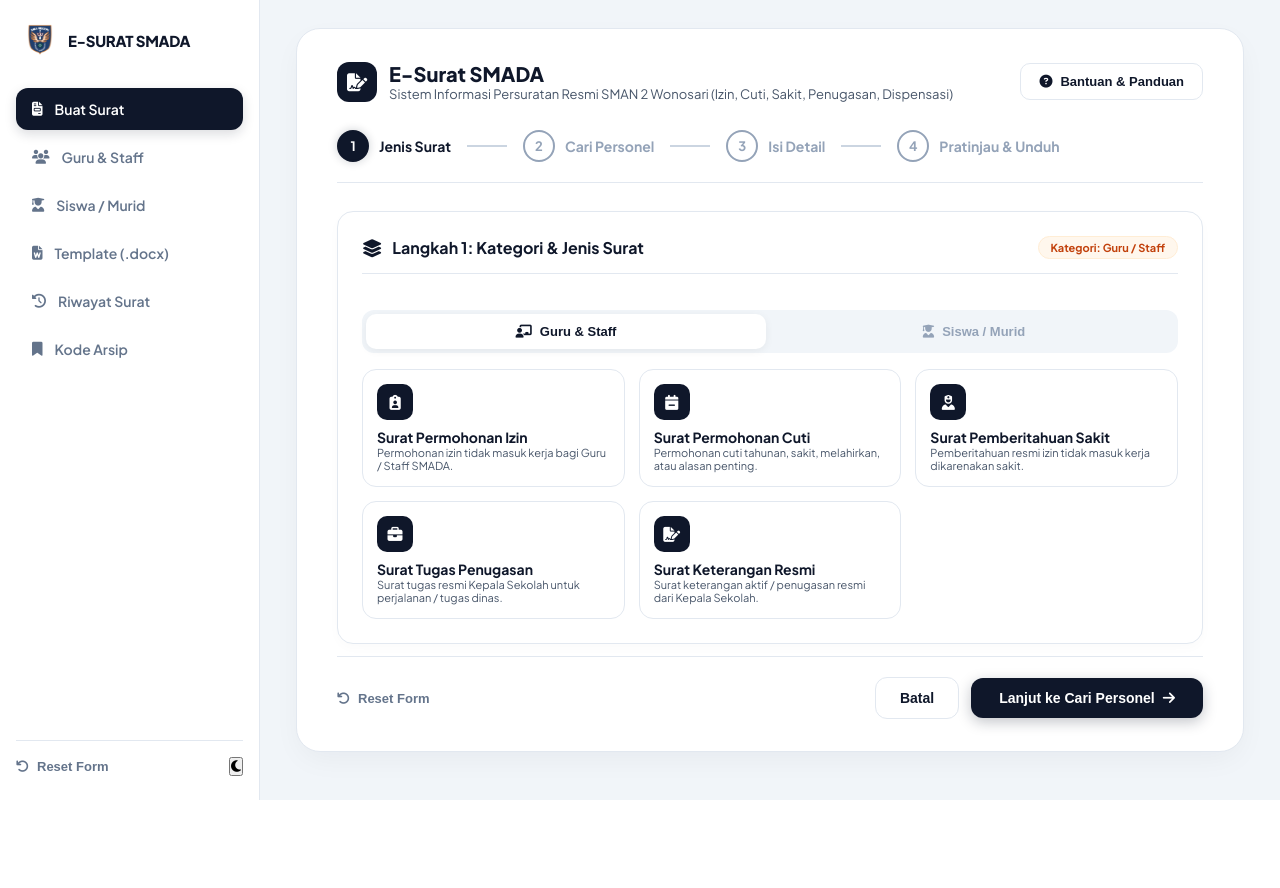
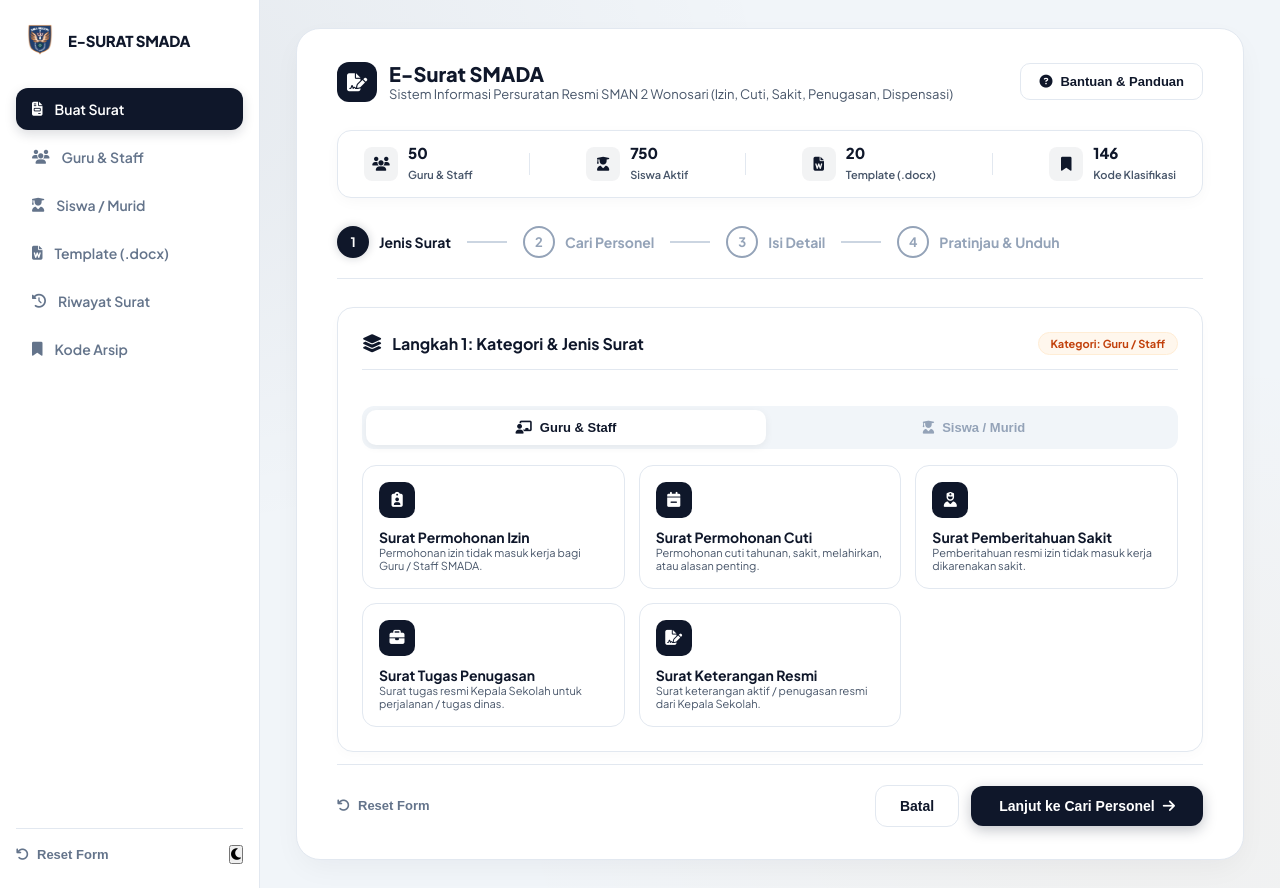
Before and after one commit to wannnn27/E-Surat-SMADA, a Flask app: page / in a window 1280 px wide. Before the commit the page ends 800 px from the top, so only its background shows below. Run offline with Flask 3, Linux system fonts and the light colour scheme.

Commit message:
Upgrade UI aesthetics to Executive SAAS Minimalist with Stats Strip and ambient mesh

```diff
--- a/static/style.css
+++ b/static/style.css
@@ -96,9 +96,82 @@
 body {
   font-family: 'Plus Jakarta Sans', -apple-system, BlinkMacSystemFont, sans-serif;
   background-color: var(--bg-page);
+  background-image:
+    radial-gradient(at 10% 10%, rgba(15, 23, 42, 0.05) 0px, transparent 40%),
+    radial-gradient(at 90% 90%, rgba(217, 119, 6, 0.04) 0px, transparent 40%);
   color: var(--text-primary);
   min-height: 100vh;
   display: flex;
+}
+
+/* Executive Stats Summary Strip */
+.stats-summary-strip {
+  display: flex;
+  align-items: center;
+  justify-content: space-between;
+  background: var(--card-bg);
+  border: 1px solid var(--card-border);
+  border-radius: 14px;
+  padding: 10px 18px;
+  box-shadow: 0 4px 16px -2px rgba(15, 23, 42, 0.04);
+}
+
+.stat-item {
+  display: flex;
+  align-items: center;
+  gap: 10px;
+  cursor: pointer;
+  padding: 4px 8px;
+  border-radius: 8px;
+  transition: all 0.2s ease;
+}
+
+.stat-item:hover {
+  background: rgba(15, 23, 42, 0.04);
+}
+
+.stat-icon {
+  width: 34px;
+  height: 34px;
+  border-radius: 8px;
+  background: rgba(15, 23, 42, 0.05);
+  color: var(--primary-navy);
+  display: flex;
+  align-items: center;
+  justify-content: center;
+  font-size: 14px;
+}
+
+.stat-number {
+  font-size: 15px;
+  font-weight: 800;
+  color: var(--text-primary);
+  display: block;
+  line-height: 1.1;
+}
+
+.stat-label {
+  font-size: 11px;
+  font-weight: 600;
+  color: var(--text-secondary);
+}
+
+.stat-divider {
+  width: 1px;
+  height: 22px;
+  background: var(--card-border);
+}
+
+@media (max-width: 768px) {
+  .stats-summary-strip {
+    display: grid;
+    grid-template-columns: repeat(2, 1fr);
+    gap: 10px;
+    padding: 12px;
+  }
+  .stat-divider {
+    display: none;
+  }
 }
 
 /* Overall Dashboard Shell */
@@ -435,26 +508,44 @@ body {
 }
 
 .surat-select-card {
+  position: relative;
   background: var(--card-bg);
   border: 1px solid var(--card-border);
   border-radius: 14px;
-  padding: 14px;
+  padding: 16px;
   cursor: pointer;
   display: flex;
   flex-direction: column;
-  gap: 8px;
-  transition: all 0.2s ease;
+  gap: 10px;
+  overflow: hidden;
+  transition: transform 0.25s cubic-bezier(0.16, 1, 0.3, 1), box-shadow 0.25s ease, border-color 0.25s ease;
+}
+
+.surat-select-card::before {
+  content: '';
+  position: absolute;
+  left: 0;
+  top: 0;
+  bottom: 0;
+  width: 4px;
+  background: transparent;
+  transition: background-color 0.2s ease;
 }
 
 .surat-select-card:hover {
-  border-color: var(--primary-navy);
-  transform: translateY(-2px);
+  border-color: #cbd5e1;
+  transform: translateY(-3px);
+  box-shadow: 0 12px 28px -6px rgba(15, 23, 42, 0.08);
 }
 
 .surat-select-card.active {
   border-color: var(--primary-navy);
-  background: rgba(15, 23, 42, 0.03);
-  box-shadow: 0 0 0 3px rgba(15, 23, 42, 0.1);
+  background: var(--card-bg);
+  box-shadow: 0 12px 32px -4px rgba(15, 23, 42, 0.12);
+}
+
+.surat-select-card.active::before {
+  background: var(--primary-navy);
 }
 
 .card-top {
--- a/templates/index.html
+++ b/templates/index.html
@@ -66,6 +66,41 @@
           <button type="button" class="btn-header-outline" onclick="alert('Panduan: 1. Pilih jenis surat. 2. Cari nama guru/murid. 3. Isi tanggal & keperluan. 4. Klik Lanjutkan ke Pratinjau!')">
             <i class="fa-solid fa-circle-question"></i> Bantuan & Panduan
           </button>
+        </div>
+
+        <!-- Executive Stats Summary Strip -->
+        <div class="stats-summary-strip">
+          <div class="stat-item" onclick="openGuruDirectory();">
+            <div class="stat-icon"><i class="fa-solid fa-users"></i></div>
+            <div>
+              <span class="stat-number">50</span>
+              <span class="stat-label">Guru & Staff</span>
+            </div>
+          </div>
+          <div class="stat-divider"></div>
+          <div class="stat-item" onclick="openMuridDirectory();">
+            <div class="stat-icon"><i class="fa-solid fa-user-graduate"></i></div>
+            <div>
+              <span class="stat-number">750</span>
+              <span class="stat-label">Siswa Aktif</span>
+            </div>
+          </div>
+          <div class="stat-divider"></div>
+          <div class="stat-item" onclick="document.getElementById('modalTemplates').style.display='flex';">
+            <div class="stat-icon"><i class="fa-solid fa-file-word"></i></div>
+            <div>
+              <span class="stat-number">20</span>
+              <span class="stat-label">Template (.docx)</span>
+            </div>
+          </div>
+          <div class="stat-divider"></div>
+          <div class="stat-item" onclick="openKodeArsipDirectory();">
+            <div class="stat-icon"><i class="fa-solid fa-bookmark"></i></div>
+            <div>
+              <span class="stat-number">146</span>
+              <span class="stat-label">Kode Klasifikasi</span>
+            </div>
+          </div>
         </div>
 
         <!-- Circle Numbered Stepper (Matching Reference Image) -->
```
